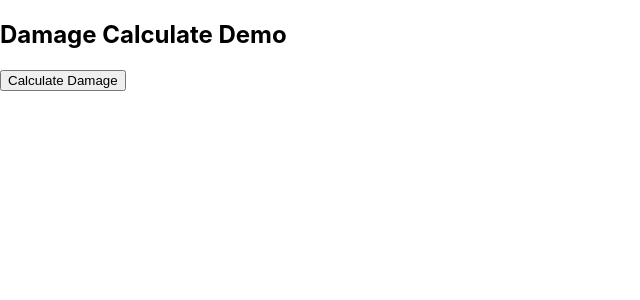
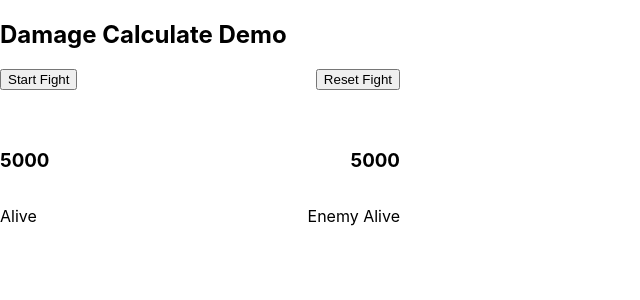
Before and after one commit to long20014/react-misc-2, a React (Create React App) app: page / in a window 1280 px wide. Shown: the top 300 px of the page, without its empty margins (0-640 px from the left). Built offline with nearby package versions, Linux system fonts and the light colour scheme.

Commit message:
add enemy simulator

```diff
--- a/src/components/GameDamageDemo/GameDamageDemo.tsx
+++ b/src/components/GameDamageDemo/GameDamageDemo.tsx
@@ -1,9 +1,29 @@
-import React, { useState } from 'react';
+import React, { useEffect, useRef, useState } from 'react';
 import { getRandomArbitrary } from './util';
 
+const MAX_HP = 5000;
+
+type DamageObj = {
+  damage: number;
+  isCritical: boolean;
+};
+
 const GameDamageDemo: React.FC<any> = (props) => {
-  const [damage, setDamage] = useState(0);
-  const [damageList, setDamageList] = useState<number[]>([]);
+  const [damageList, setDamageList] = useState<DamageObj[]>([]);
+  const [damageListEnemy, setDamageListEnemy] = useState<DamageObj[]>([]);
+  const [HP, setHP] = useState(MAX_HP);
+  const [enemyHP, setEnemyHP] = useState(MAX_HP);
+  const defeated = useRef(false);
+  const enemyDefeated = useRef(false);
+
+  useEffect(() => {
+    if (HP < 0 && !defeated.current) {
+      defeated.current = true;
+    }
+    if (enemyHP < 0 && !enemyDefeated.current) {
+      enemyDefeated.current = true;
+    }
+  }, [HP, enemyHP, defeated, enemyDefeated]);
 
   const baseAttack = 100;
   const criticalRate = 0.5;
@@ -11,46 +31,120 @@ const GameDamageDemo: React.FC<any> = (props) => {
   const attackIntensity = 1000;
   const skillDamageAmplify = 2;
   const skillBaseDamage = 300;
+  const accuracy = 1;
 
   const enemyDefense = 500;
   const enemyCritResist = 0.2;
   const enemyCritDmgResist = 0.5;
+  const enemyEvasion = 0.3;
 
-  const calculateDamage = () => {
+  const timeout = (ms: number) => {
+    return new Promise((resolve) => setTimeout(resolve, ms));
+  };
+
+  const calculateDamageObj = () => {
     const isCritical = getRandomArbitrary(0, 1, 2) <= criticalRate - enemyCritResist;
     const criticalAmplify = isCritical ? 1 + criticalDamage - enemyCritDmgResist : 1;
     const damageDelta = getRandomArbitrary(0.8, 1.2, 2);
-    const damageOutput =
-      (baseAttack * skillDamageAmplify + skillBaseDamage) *
-      criticalAmplify *
-      damageDelta *
-      ((attackIntensity - enemyDefense) / enemyDefense);
-    return damageOutput;
+    const isHit = getRandomArbitrary(0, 1, 2) <= accuracy - enemyEvasion;
+    const damageOutput = isHit
+      ? (baseAttack * skillDamageAmplify + skillBaseDamage) *
+        criticalAmplify *
+        damageDelta *
+        ((attackIntensity - enemyDefense) / enemyDefense)
+      : 0;
+    return { damage: damageOutput, isCritical };
   };
 
-  const calculateDamageList = () => {
-    const arr: number[] = [];
+  const calculateDamageList = async () => {
+    const arr: any[] = [];
     for (let i = 0; i < 20; i++) {
-      arr.push(calculateDamage());
+      if (defeated.current || enemyDefeated.current) {
+        return arr;
+      }
+      console.log(i);
+      await timeout(500);
+      const damageObj = calculateDamageObj();
+      arr.push(damageObj);
+      setDamageList([...arr]);
+      setEnemyHP((enemyHP) => enemyHP - damageObj.damage);
+      if (HP < 0 && !defeated) {
+      }
     }
     return arr;
   };
 
-  const getNewDamageList = () => {
-    setDamageList(calculateDamageList());
+  const calculateDamageListEnemy = async () => {
+    const arr: any[] = [];
+    for (let i = 0; i < 20; i++) {
+      if (defeated.current || enemyDefeated.current) {
+        return arr;
+      }
+      await timeout(300);
+      const damageObj = calculateDamageObj();
+      arr.push(damageObj);
+      setDamageListEnemy([...arr]);
+      setHP((HP) => HP - damageObj.damage);
+    }
+    return arr;
+  };
+
+  const startFight = async () => {
+    calculateDamageList();
+    calculateDamageListEnemy();
+  };
+
+  const resetFight = () => {
+    setDamageList([]);
+    setDamageListEnemy([]);
+    setHP(MAX_HP);
+    setEnemyHP(MAX_HP);
+    defeated.current = false;
+    enemyDefeated.current = false;
   };
 
   return (
     <div style={{ display: 'block', justifyContent: 'center' }}>
       <h2>Damage Calculate Demo</h2>
-      <button onClick={getNewDamageList}>Calculate Damage</button>
+      <div style={{ display: 'flex', justifyContent: 'space-between', maxWidth: '400px' }}>
+        <button onClick={startFight}>Start Fight</button>
+        <button onClick={resetFight}>Reset Fight</button>
+      </div>
+
       <br />
       <br />
-      <ul>
-        {damageList.map((damage, i) => {
-          return <li key={i}>{damage}</li>;
-        })}
-      </ul>
+      <div style={{ display: 'flex', justifyContent: 'space-between', maxWidth: '400px' }}>
+        <h3>{HP}</h3>
+        <h3>{enemyHP}</h3>
+      </div>
+      <div style={{ display: 'flex', justifyContent: 'space-between', maxWidth: '400px' }}>
+        <div>
+          <ul>
+            {damageList.map((item, i) => {
+              const { damage, isCritical } = item;
+              return (
+                <li key={i} style={{ color: isCritical ? 'red' : 'black' }}>
+                  {damage}
+                </li>
+              );
+            })}
+          </ul>
+          <div>{defeated.current ? 'Defeated' : 'Alive'}</div>
+        </div>
+        <div>
+          <ul>
+            {damageListEnemy.map((item, i) => {
+              const { damage, isCritical } = item;
+              return (
+                <li key={i} style={{ color: isCritical ? 'red' : 'black' }}>
+                  {damage}
+                </li>
+              );
+            })}
+          </ul>
+          <div>{enemyDefeated.current ? 'Enemy Defeated' : 'Enemy Alive'}</div>
+        </div>
+      </div>
     </div>
   );
 };
```
